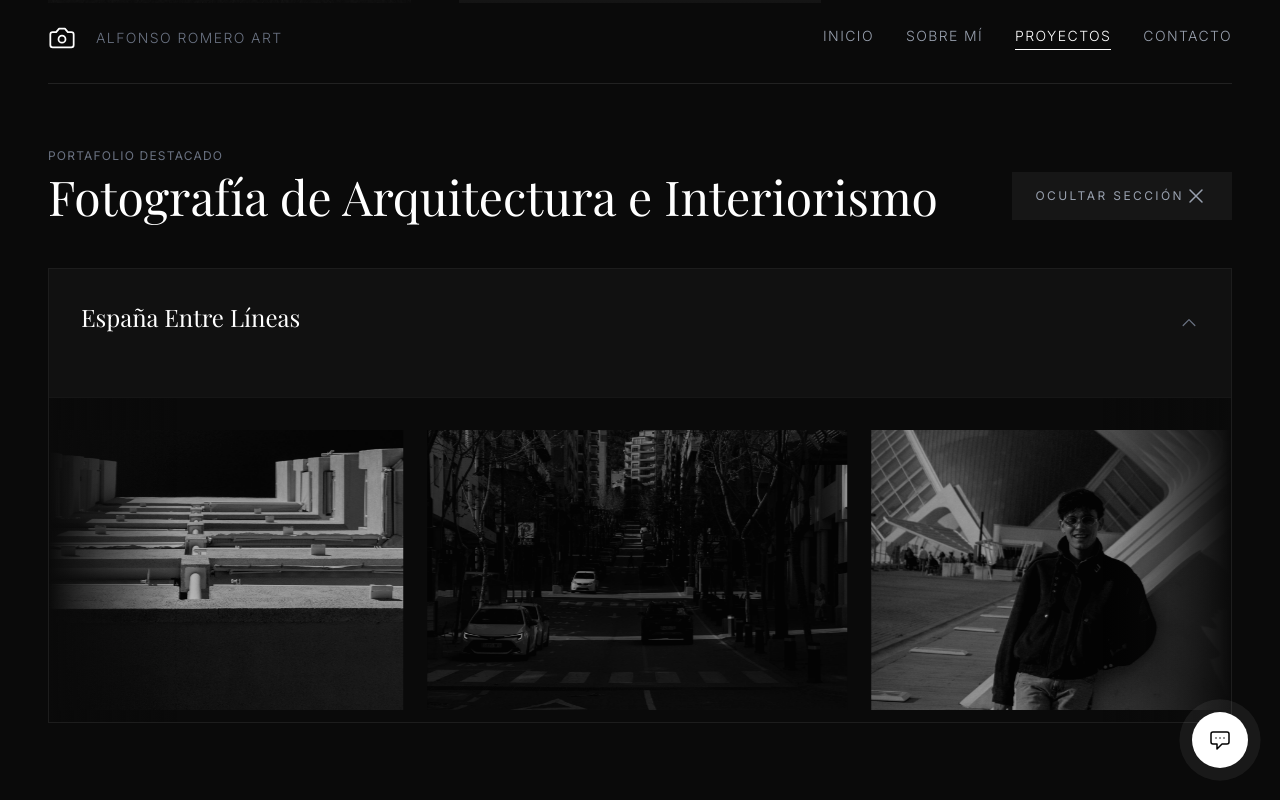
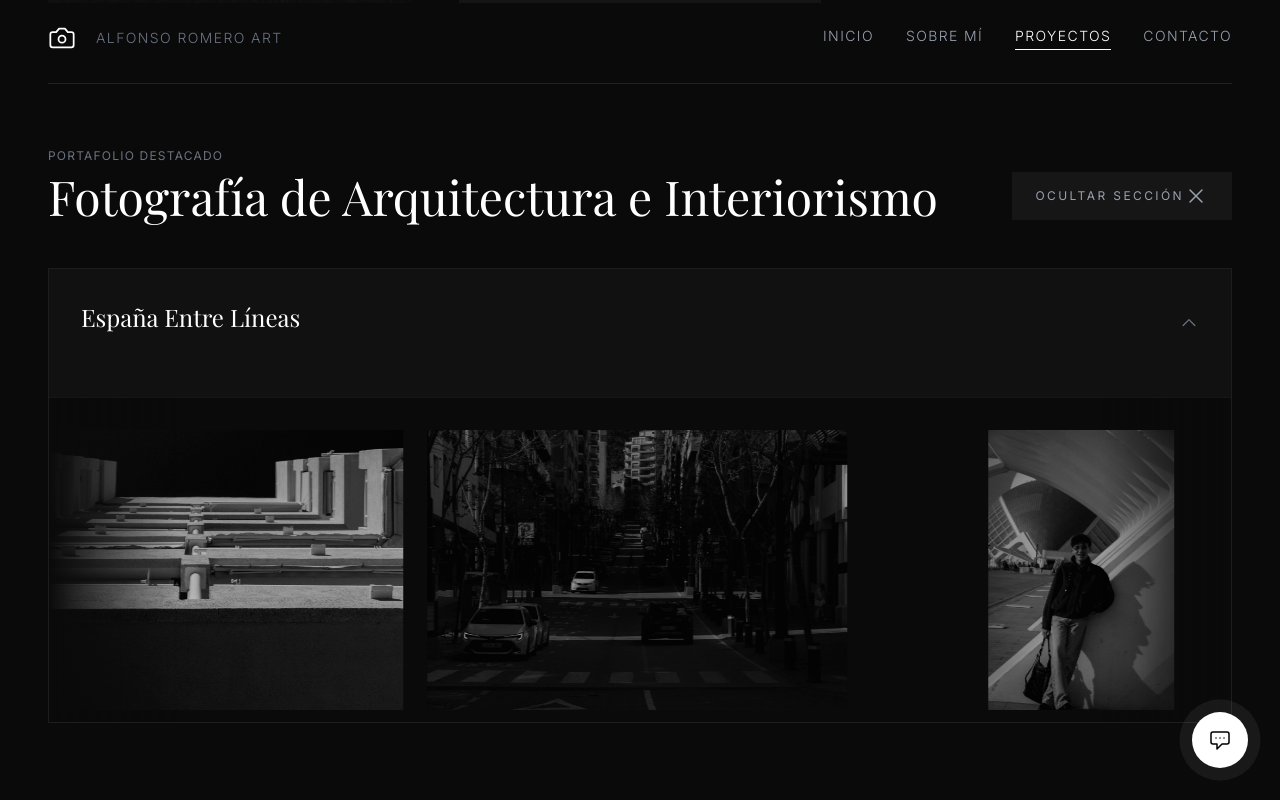
Before and after one commit to grasshopperitsolutions/alfonso-romero-fotografia, a React (Vite) app: page /projects in a window 1280 px wide. Both pictures are taken after a click on the element 229 px from the left and 578 px from the top of the page. Shown: the part 1298-2098 px from the top of the page. Built offline with nearby package versions, Linux system fonts and the light colour scheme; grey boxes are pictures that could not be loaded; a web font is replaced by a local one.

Commit message:
Update ImageCarousel to use object-contain for image display and set fallback image on error

```diff
--- a/src/components/ImageCarousel.jsx
+++ b/src/components/ImageCarousel.jsx
@@ -15,7 +15,7 @@ const ImageCarousel = ({ images }) => {
             <img
               src={imgSrc}
               alt={`Project image ${index + 1}`}
-              className="w-full h-full object-cover filter grayscale opacity-70 group-hover/img:grayscale-0 group-hover/img:opacity-100 group-hover/img:scale-105 transition-all duration-700"
+              className="w-full h-full object-contain filter grayscale opacity-70 group-hover/img:grayscale-0 group-hover/img:opacity-100 group-hover/img:scale-105 transition-all duration-700"
               onError={(e) => {
                 e.target.onerror = null;
                 e.target.src = `https://images.unsplash.com/photo-1600585154340-be6161a56a0c?auto=format&fit=crop&w=600&q=80`;
```
